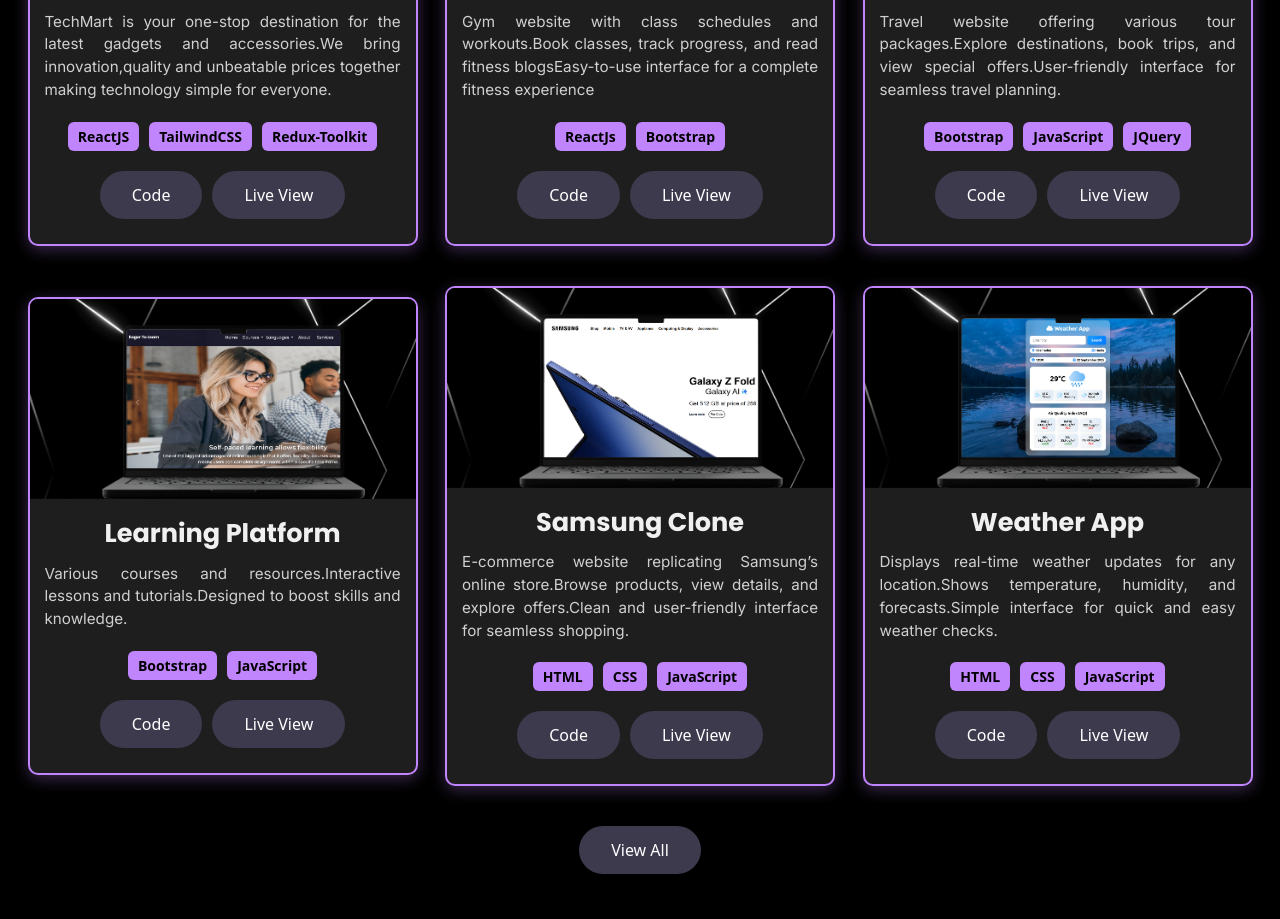
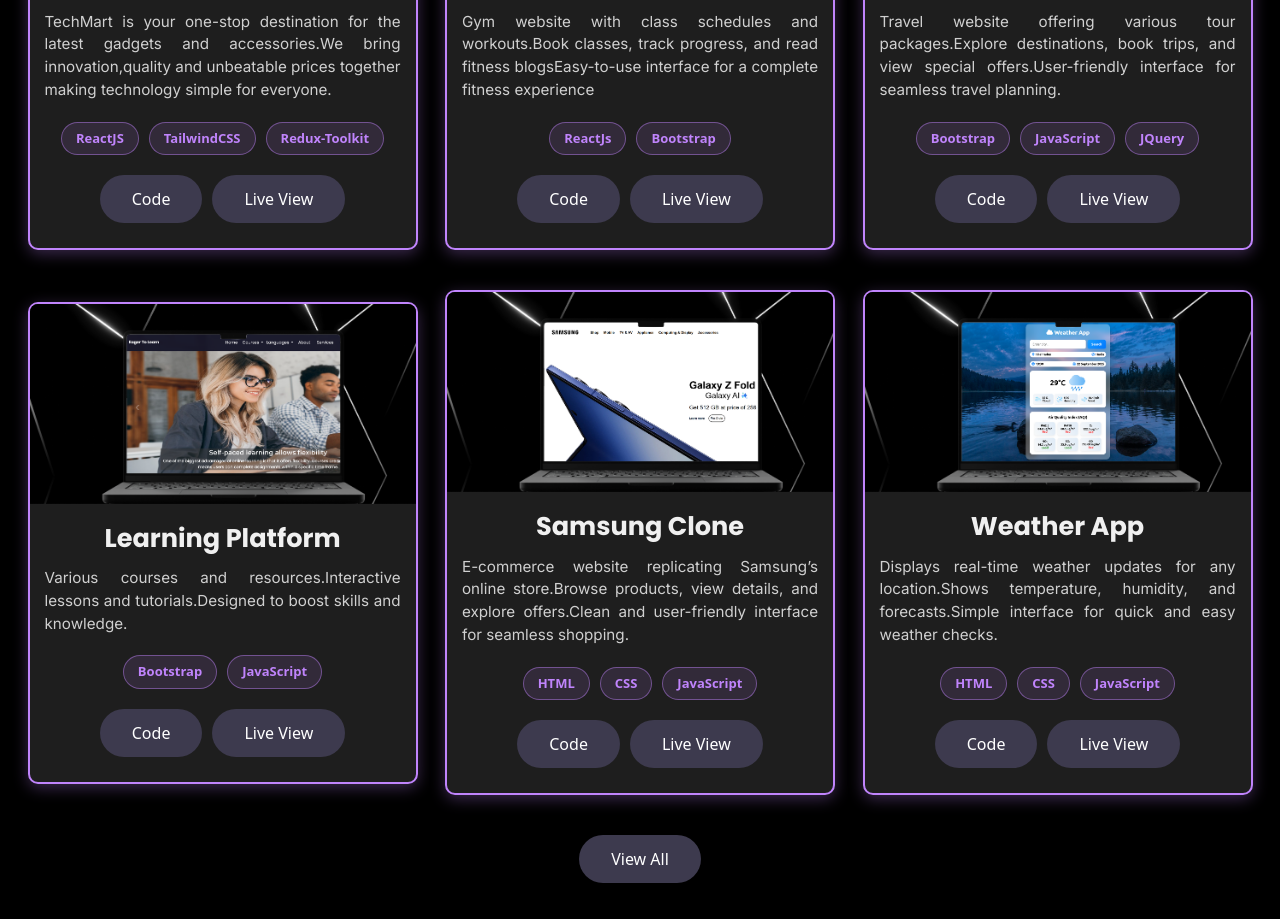
Before and after one commit to YashSinghal02/Portfolio, a React (Vite) app: page / in a window 1280 px wide. Shown: the part 3560-4479 px from the top of the page. Built offline with nearby package versions, Linux system fonts and the light colour scheme.

Commit message:
change badge style and backdrop

```diff
--- a/src/Components/NavBar/NavBar.css
+++ b/src/Components/NavBar/NavBar.css
@@ -87,8 +87,8 @@
 .backdrop{
     width: 100%;
     height: 100vh;
-    background-color: #aa5bf84a;
-    backdrop-filter: blur(3px);
+      background-color: #7d0ee621;
+    backdrop-filter: blur(10px);
     position: fixed;
     z-index: 102;
     display: none;
--- a/src/Components/Projects/Projects.css
+++ b/src/Components/Projects/Projects.css
@@ -78,14 +78,22 @@
 }
 
 .badge1 {
-    background-color: #c084fc;
-    color: #000;
-    border-radius: 6px;
-    padding: 4px 10px;
-    font-size: 14px;
+    display: inline-flex;
+    align-items: center;
+    justify-content: center;
+
+    background: rgba(192, 132, 252, 0.12);
+    color: #c084fc;
+
+    border: 1px solid rgba(192, 132, 252, 0.45);
+    border-radius: 999px;
+
+    padding: 6px 14px;
+    font-size: 13px;
     font-weight: 600;
-    transition: all 0.3s ease;
+    /* letter-spacing: 0.4px; */
 }
+
 
 .badge1:hover {
     /* background-color: #a855f7;
```
Also changed, not shown: 1 other file (tests, documents, lock files or other folders).
